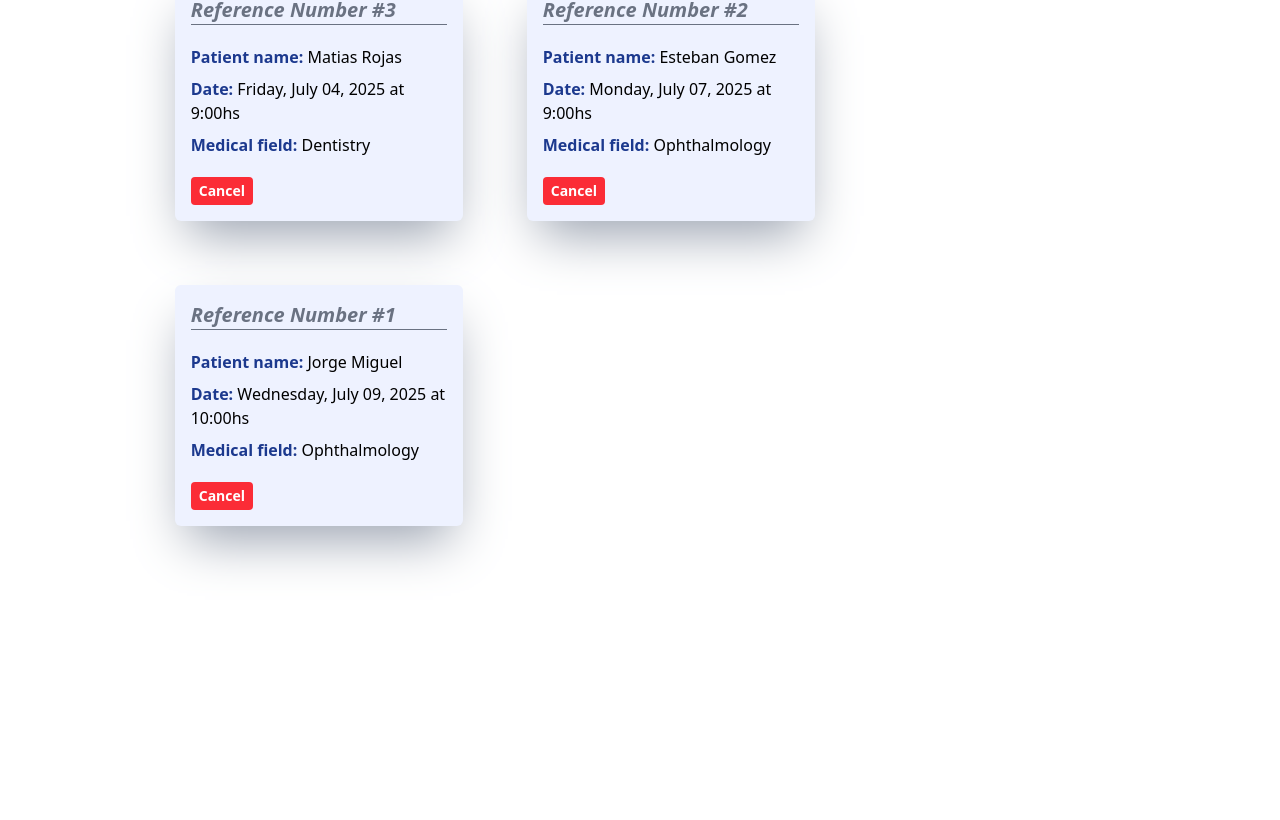
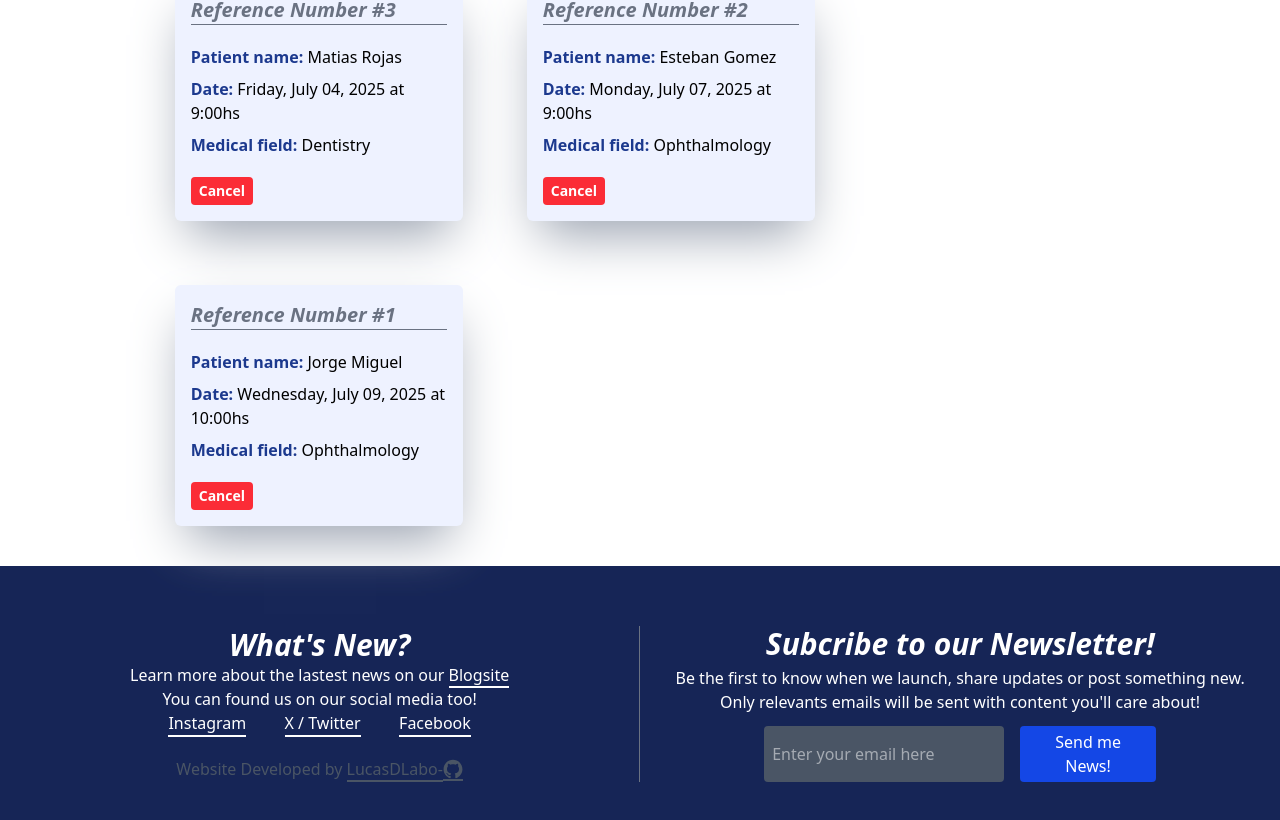
Before and after one commit to LucasDLabo/ReactJS-AAPRO2.0-2025, a React (Vite) app in the folder final_project/: page / in a window 1280 px wide. Shown: the part 178-998 px from the top of the page. Before the commit the page ends 800 px from the top, so only its background shows below. Built offline with nearby package versions, Linux system fonts and the light colour scheme.

Commit message:
feat/finalProject: footer section

```diff
--- a/final_project/src/App.jsx
+++ b/final_project/src/App.jsx
@@ -1,9 +1,10 @@
 import { useState, useEffect } from 'react'
 import './Style.css'
+import Navbar from './components/header/Navbar.jsx'
 import AppointmentList from './components/appointment/AppointmentList.jsx'
 import AppointmentListContainer from './components/appointment/container/AppointmentListContainer.jsx'
 import AppointmentForm from './components/appointment/AppointmentForm.jsx'
-import Navbar from './components/header/Navbar.jsx'
+import FootSection from './components/footer/FootSection.jsx'
 import exampleData from './utils/data.js'
 import specialties from './utils/specialties.js'
 import timetables from './utils/timetables.js'
@@ -76,9 +77,12 @@
                     ) )
                 }
                 </AppointmentListContainer>
+                {showBackToTopButton && ( <a href="top" title='Back to Top' className='fixed bottom-6 right-6 text-xl font-bold bg-blue-900 text-white w-10 h-10 text-center leading-[40px] rounded-full'>^</a>)}
+            </main>
 
-            </main>
-            {showBackToTopButton && ( <a href="top" className='fixed bottom-6 right-6 text-xl font-bold bg-blue-900 text-white w-10 h-10 text-center leading-[40px] rounded-full'>^</a>)}
+            <footer>
+                <FootSection />
+            </footer>
         </>
     )
 }
--- /dev/null
+++ b/final_project/src/components/footer/FootSection.jsx
@@ -0,0 +1,58 @@
+function FootSection(){
+    return(
+        <>
+
+            <div className="mt-10 flex flex-col bg-blue-950 py-10 text-white">
+
+                <div className="flex h-full justify-between py-5">
+                    <section className="flex w-full flex-col items-center justify-center  border-r-1 border-gray-500">
+                        <h3 className="text-3xl font-bold italic">What's New?</h3>
+                        <p className="text-center">
+                            Learn more about the lastest news on our <a href="" className="border-b-2" title="Go to the Blogsite">Blogsite</a>
+                            <br />
+                            You can found us on our social media too!
+                            <br />
+                            <span className="flex justify-evenly">
+                                <a href="https://www.instagram.com/" className="border-b-2" title="Go to Instagram" target="_blank" rel="noopener noreferrer">Instagram</a><a href="https://x.com" className="border-b-2" title="Go to X / Twitter" target="_blank" rel="noopener noreferrer">X / Twitter</a><a href="https://facebook.com" className="border-b-2" title="Go to Facebook" target="_blank" rel="noopener noreferrer">Facebook</a>
+                            </span>
+                        </p>
+
+                        <div className="flex items-end">
+                            <p className="text-gray-600 mt-5">
+                                Website Developed by <a href="https://github.com/LucasDLabo" className="border-b-2" target="_blank" title="Go to Github Profile" rel="noopener noreferrer">LucasDLabo- </a>
+                            </p>
+                            <a href="https://github.com/LucasDLabo" target="_blank" title="Go to Github Profile" rel="noopener noreferrer">
+                                <svg viewBox="0 0 128 128" className="w-5 border-b-2 border-gray-600">
+                                    <g fill="#4a5565 ">
+                                        <path fillRule="evenodd" clipRule="evenodd" d="M64 5.103c-33.347 0-60.388 27.035-60.388 60.388 0 26.682 17.303 49.317 41.297 57.303 3.017.56 4.125-1.31 4.125-2.905 0-1.44-.056-6.197-.082-11.243-16.8 3.653-20.345-7.125-20.345-7.125-2.747-6.98-6.705-8.836-6.705-8.836-5.48-3.748.413-3.67.413-3.67 6.063.425 9.257 6.223 9.257 6.223 5.386 9.23 14.127 6.562 17.573 5.02.542-3.903 2.107-6.568 3.834-8.076-13.413-1.525-27.514-6.704-27.514-29.843 0-6.593 2.36-11.98 6.223-16.21-.628-1.52-2.695-7.662.584-15.98 0 0 5.07-1.623 16.61 6.19C53.7 35 58.867 34.327 64 34.304c5.13.023 10.3.694 15.127 2.033 11.526-7.813 16.59-6.19 16.59-6.19 3.287 8.317 1.22 14.46.593 15.98 3.872 4.23 6.215 9.617 6.215 16.21 0 23.194-14.127 28.3-27.574 29.796 2.167 1.874 4.097 5.55 4.097 11.183 0 8.08-.07 14.583-.07 16.572 0 1.607 1.088 3.49 4.148 2.897 23.98-7.994 41.263-30.622 41.263-57.294C124.388 32.14 97.35 5.104 64 5.104z"></path>
+                                        <path d="M26.484 91.806c-.133.3-.605.39-1.035.185-.44-.196-.685-.605-.543-.906.13-.31.603-.395 1.04-.188.44.197.69.61.537.91zm2.446 2.729c-.287.267-.85.143-1.232-.28-.396-.42-.47-.983-.177-1.254.298-.266.844-.14 1.24.28.394.426.472.984.17 1.255zM31.312 98.012c-.37.258-.976.017-1.35-.52-.37-.538-.37-1.183.01-1.44.373-.258.97-.025 1.35.507.368.545.368 1.19-.01 1.452zm3.261 3.361c-.33.365-1.036.267-1.552-.23-.527-.487-.674-1.18-.343-1.544.336-.366 1.045-.264 1.564.23.527.486.686 1.18.333 1.543zm4.5 1.951c-.147.473-.825.688-1.51.486-.683-.207-1.13-.76-.99-1.238.14-.477.823-.7 1.512-.485.683.206 1.13.756.988 1.237zm4.943.361c.017.498-.563.91-1.28.92-.723.017-1.308-.387-1.315-.877 0-.503.568-.91 1.29-.924.717-.013 1.306.387 1.306.88zm4.598-.782c.086.485-.413.984-1.126 1.117-.7.13-1.35-.172-1.44-.653-.086-.498.422-.997 1.122-1.126.714-.123 1.354.17 1.444.663zm0 0"></path>
+                                    </g>
+                                </svg>
+                            </a>
+                        </div>
+
+                    </section>
+
+                    <form action="" className="flex w-full flex-col items-center justify-center">
+                        <h3 className="mb-1 text-3xl font-bold italic">Subcribe to our Newsletter!</h3>
+                        <p className=" text-center">
+                            Be the first to know when we launch, share updates or post something new.
+                            <br />
+                            Only relevants emails will be sent with content you'll care about!
+                        </p>
+
+                        <div className="flex w-3/4 justify-center gap-4">
+                            <input type="email" name="" id="" placeholder="Enter your email here" className="mt-3 w-1/2 rounded bg-gray-600 px-2 py-1"/>
+
+                            <button type="submit" className="mt-3 w-34 cursor-pointer rounded bg-blue-700 px-3 py-1 hover:bg-blue-500" title="Confirm Subscription">Send me News!</button>
+                        </div>
+                    </form>
+                </div>
+
+            </div>
+
+        </>
+    )
+}
+
+export default FootSection
```
